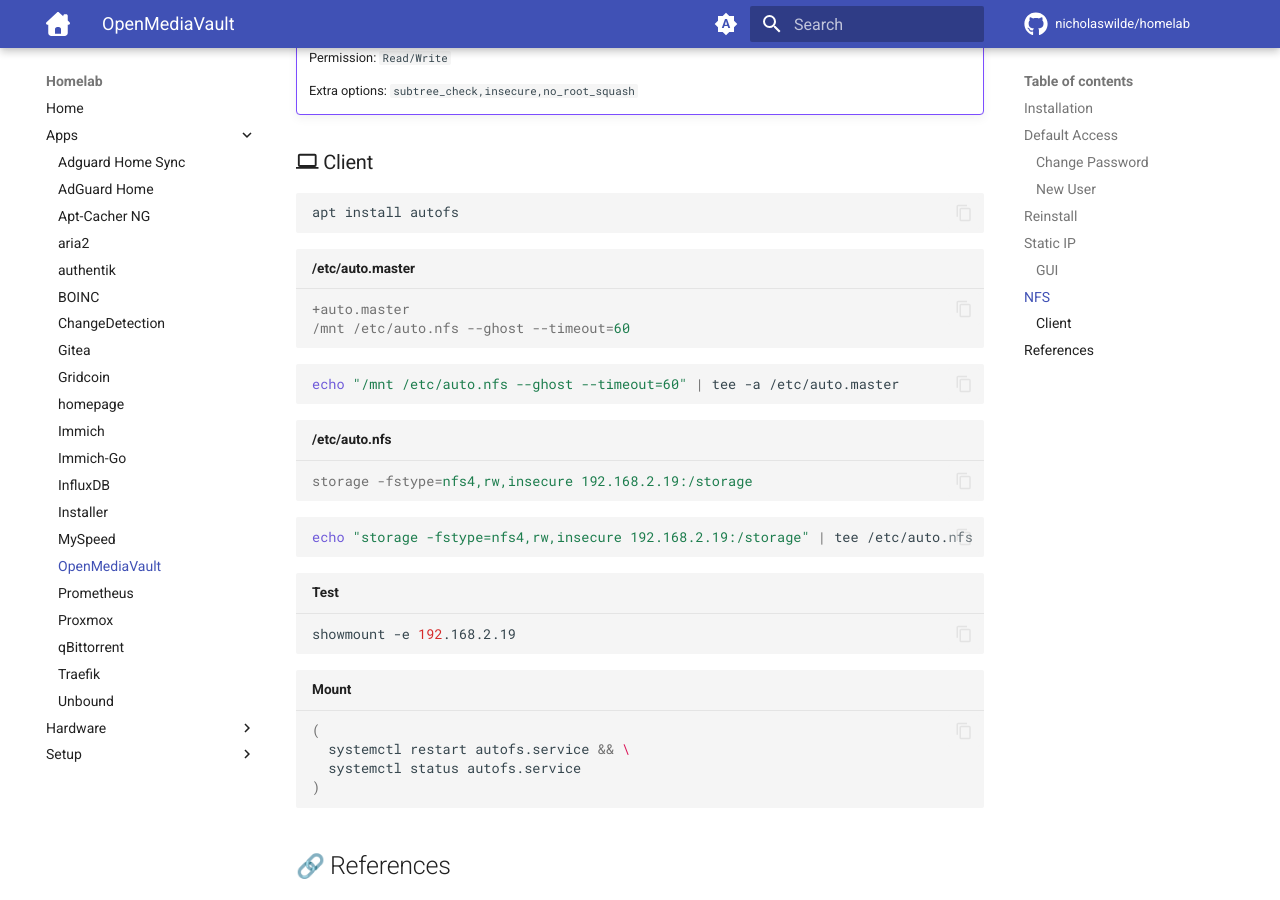
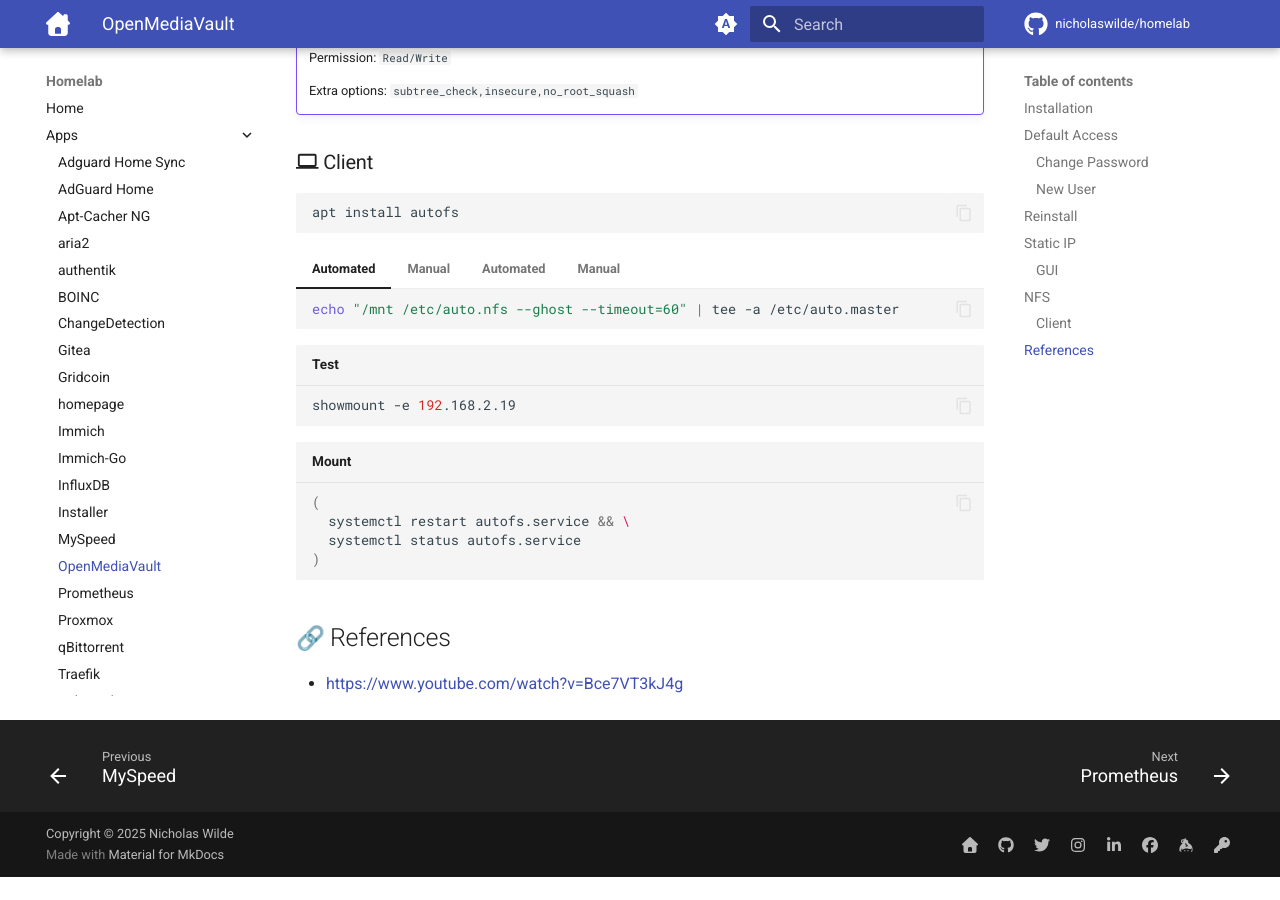
Before and after one commit to nicholaswilde/homelab, an MkDocs documentation site: the page built from docs/apps/openmediavault.md, in a window 1280 px wide and 900 px high, scrolled down 2577 px. Built offline with MkDocs 1.6.1 and Material for MkDocs 9.7.7, drawn with Linux system fonts in a browser that asks for light colours; emoji names are drawn with the system emoji font; comment, search, counter and statistics services are not loaded; after the commit the page ends 3454 px from its top, so only the background shows below that.

Commit message:
Update openmediavault.md

````diff
--- a/docs/apps/openmediavault.md
+++ b/docs/apps/openmediavault.md
@@ -118,23 +118,32 @@
 apt install autofs
 ```
 
-```ini title="/etc/auto.master"
-+auto.master
-/mnt /etc/auto.nfs --ghost --timeout=60
-```
+=== "Automated"
 
-```shell
-echo "/mnt /etc/auto.nfs --ghost --timeout=60" | tee -a /etc/auto.master
-```
+    ```shell
+    echo "/mnt /etc/auto.nfs --ghost --timeout=60" | tee -a /etc/auto.master
+    ```
 
-```ini title="/etc/auto.nfs"
-storage -fstype=nfs4,rw,insecure 192.168.2.19:/storage
-```
+=== "Manual"
 
-```shell
-echo "storage -fstype=nfs4,rw,insecure 192.168.2.19:/storage" | tee /etc/auto.nfs
-```
+    ```ini title="/etc/auto.master"
+    +auto.master
+    /mnt /etc/auto.nfs --ghost --timeout=60
+    ```
 
+
+
+=== "Automated"
+
+    ```shell
+    echo "storage -fstype=nfs4,rw,insecure 192.168.2.19:/storage" | tee /etc/auto.nfs
+    ```
+
+=== "Manual"
+
+    ```ini title="/etc/auto.nfs"
+    storage -fstype=nfs4,rw,insecure 192.168.2.19:/storage
+    ```
 
 ```shell title="Test"
 showmount -e 192.168.2.19
````
